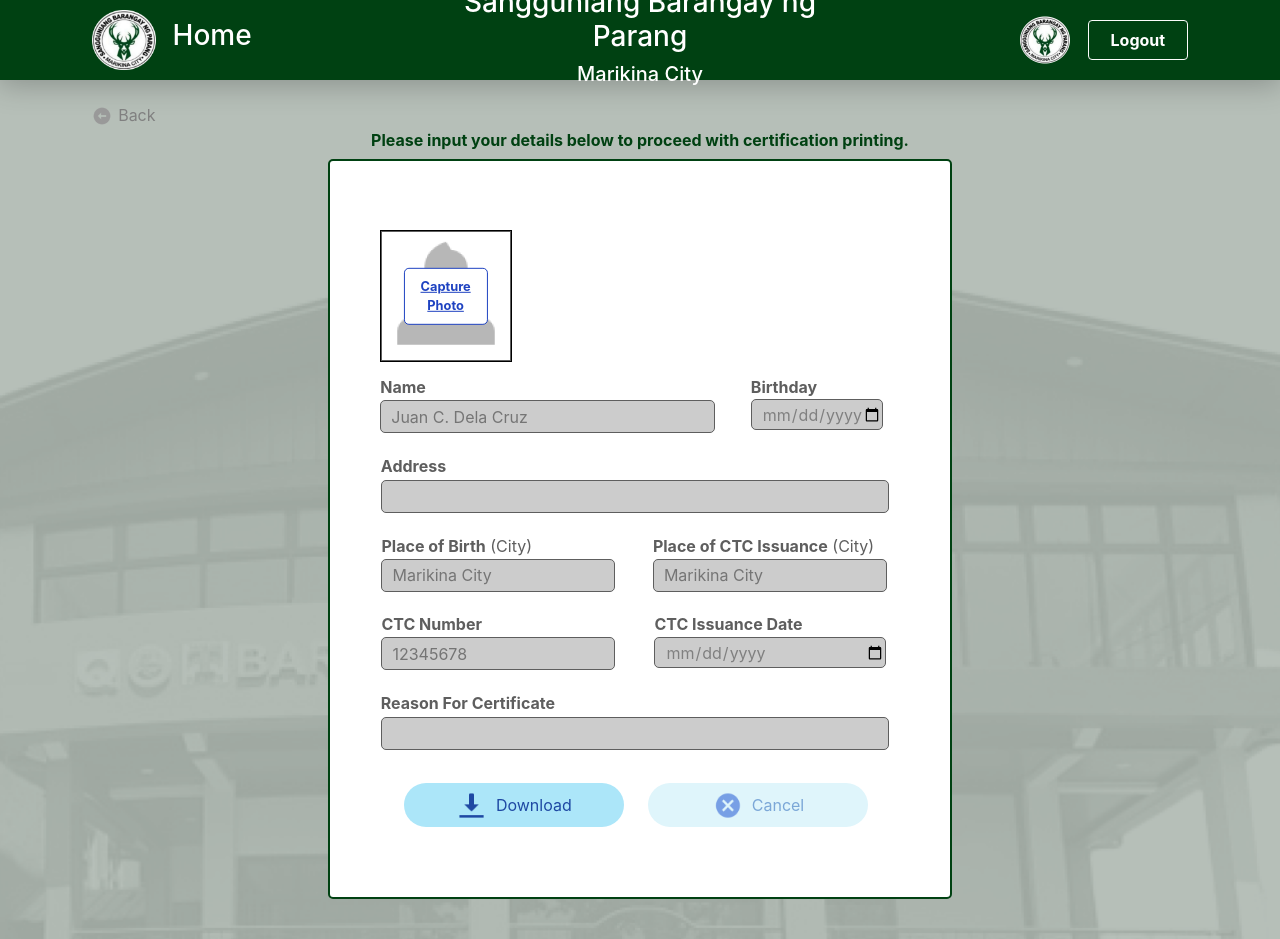
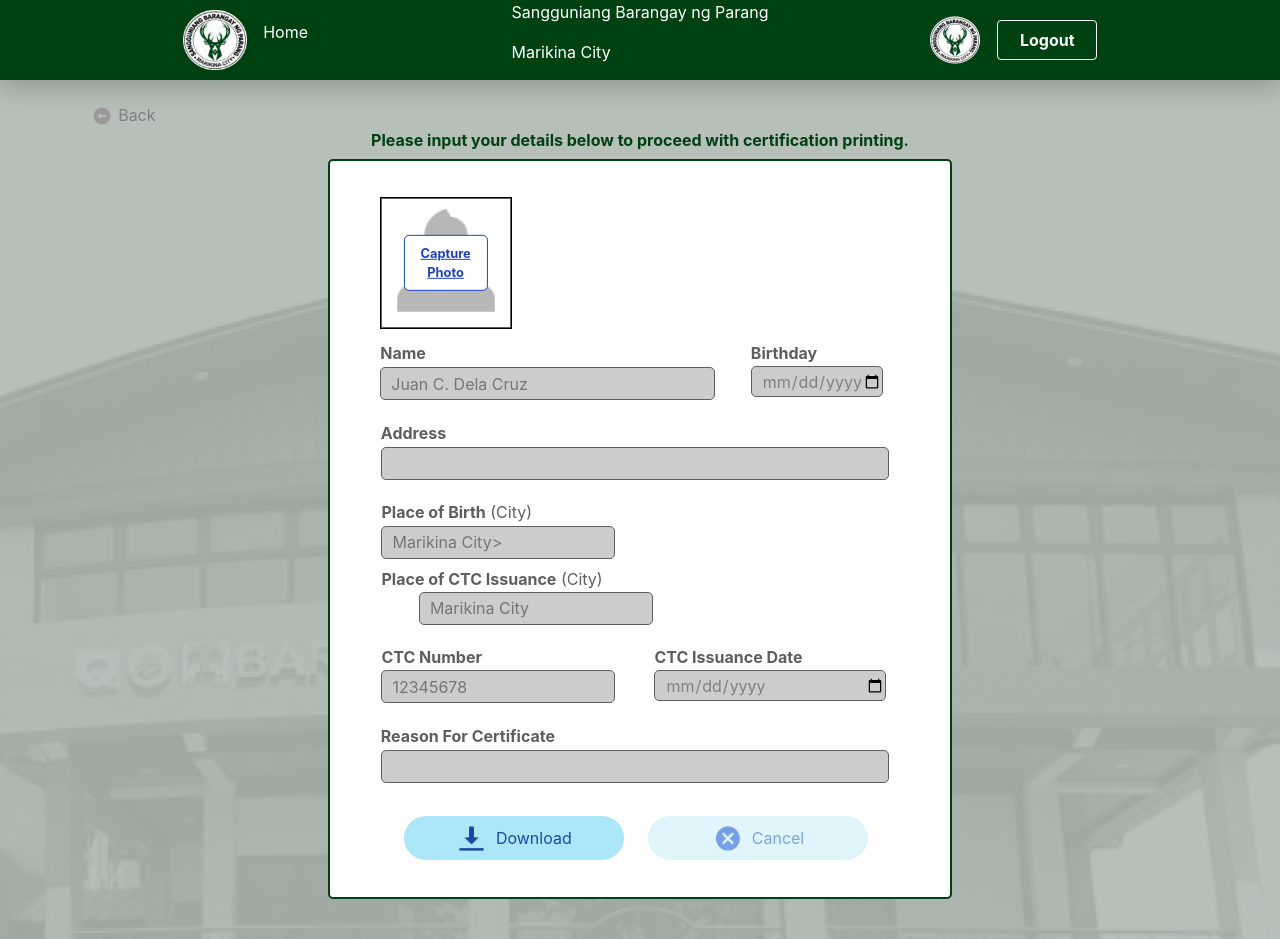
Before and after one commit to albarr15/brgy-parang, a Node server app: page /employee-input-page in a window 1280 px wide. Shown: the top 939 px of the page. Run offline with Node 20, Linux system fonts and the light colour scheme; some libraries are stand-ins or nearby versions.

Commit message:
fixed certificate header page

```diff
--- a/views/employee-input-page.hbs
+++ b/views/employee-input-page.hbs
@@ -15,15 +15,22 @@
     <div class= "header" id="header">
         <div class = "header-left">
             <a href="/index" class="header-logo-link" id="home-link1"><img src="/images/logo.png" class="header-logo"></a>
-            <a href="/index" class="header-home" id="home-link2"><h3>Home</h3></a>
+            <a href="/index" class="header-home" id="home-link2"><p class="leftTitle">Home</p></a>
         </div>
 
-        <div class = "header-title">
+        {{!-- <div class = "">
             <div class = "header-text">
                 <h3>Sangguniang Barangay ng Parang</h3>
                 <h5>Marikina City</h5>
             </div>
+        </div> --}}
+
+        <div class="midHeader">
+            <p class="title">Sangguniang Barangay ng Parang</p>
+            <p class="title-place" >Marikina City</p>
         </div>
+
+
         <div class="header-right">
             <div class="header-user-profile">
                 <span class="header-user-profile-text" id="profile-text">Employee</span>
@@ -105,7 +112,7 @@
                 <div class="deets3-container">
                     <div class="birthplace-container">
                         <div class="deets-text">Place of Birth<span> (City)</span></div>
-                        <input type="text" id="birthplace" name="birthplace" placeholder="Marikina City">
+                        <input type="text" id="birthplace" name="birthplace" placeholder="Marikina City>
                     </div>
 
 
```
